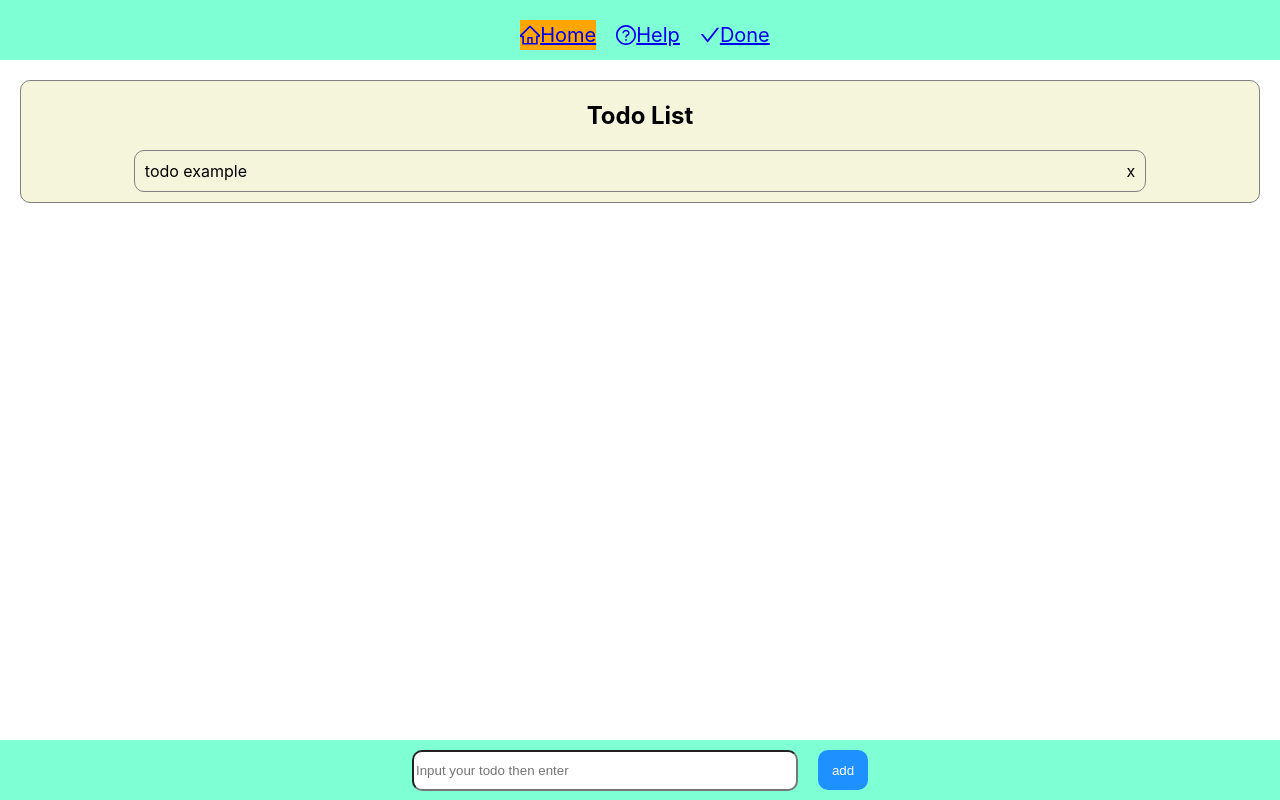
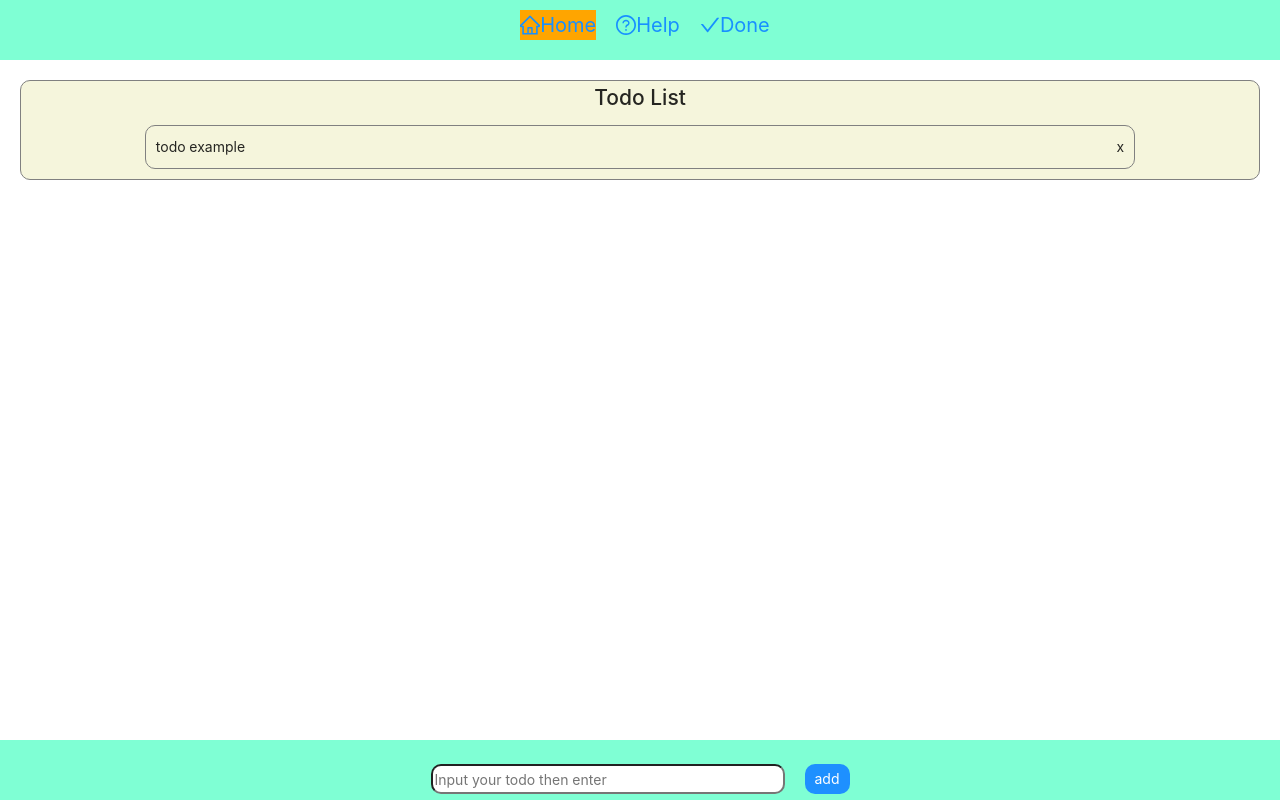
Before and after one commit to AFS-Bootcamp-202207-Class-3-2/Todo-List-ElioQiu, a React (Create React App) app: page / in a window 1280 px wide. Built offline with nearby package versions, Linux system fonts and the light colour scheme.

Commit message:
feat: update style

```diff
--- a/src/features/todos/TodoGenerator/index.css
+++ b/src/features/todos/TodoGenerator/index.css
@@ -1,16 +1,16 @@
 .TodoGenerator {
-    margin: 10px;
+    /*margin: 10px;*/
     display: flex;
     justify-content: center;
 }
 .GeneratorInput {
-    height: 35px;
+    height: 30px;
     width: 30%;
     border-radius: 10px;
 }
 .AddButton {
-    width: 50px;
-    height: 40px;
+    width: 45px;
+    height: 30px;
     margin-left: 20px;
     border: 0;
     border-radius: 10px;
--- a/src/features/todos/TodoItem/index.css
+++ b/src/features/todos/TodoItem/index.css
@@ -5,7 +5,6 @@
     margin: 10px auto;
     padding: 10px;
     width: 80%;
-    height: 20px;
     border: 1px solid gray;
     border-radius: 10px;
     cursor: pointer;
--- a/src/index.js
+++ b/src/index.js
@@ -1,5 +1,6 @@
 import React from 'react';
 import ReactDOM from 'react-dom/client';
+import 'antd/dist/antd.css';
 import './index.css';
 import App from './App';
 import reportWebVitals from './reportWebVitals';
--- a/src/layout/Layout.css
+++ b/src/layout/Layout.css
@@ -6,7 +6,7 @@
     flex-direction: row;
     justify-content: center;
     margin-left: 10px;
-    padding: 10px;
+    /*padding: 10px;*/
     cursor: pointer;
 }
 .Menu {
@@ -26,13 +26,12 @@
 .MyFooter {
     width: 100%;
     height: 60px;
-    background: aquamarine;
-    color: #fff;
     position: absolute;
     bottom: 0;
+    background: aquamarine;
+    color: black;
     /*以上设置是重点必须的*/
     text-align: center;
-    line-height: 40px;
 }
 .MyContent {
     width: 100%;
```
